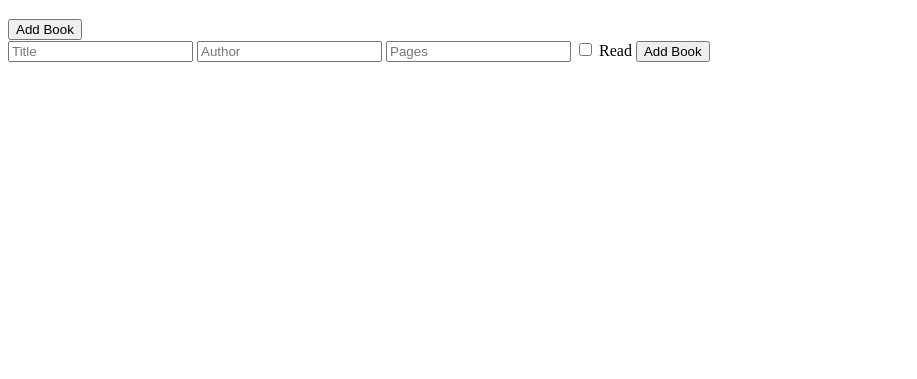
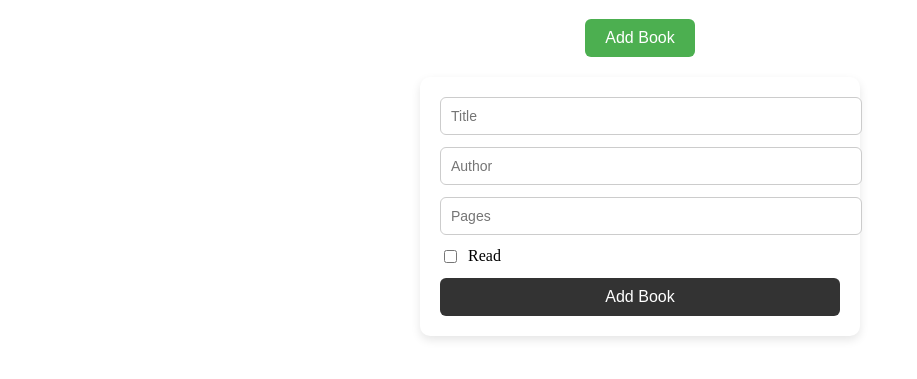
Before and after one commit to houssamelbadaoui/library, a plain HTML site: page index.html in a window 1280 px wide. Both pictures are taken after a click on the button "Add Book". Shown: the part 61-440 px from the top of the page, without its empty margins (0-917 px from the left). Drawn offline with Linux system fonts and the light colour scheme.

Commit message:
Add form style and Add Book btn style

```diff
--- a/index.html
+++ b/index.html
@@ -9,7 +9,7 @@
   <body>
     <h1>My Library</h1>
     <button id="newBookBtn">Add Book</button>
-    <form id="bookForm">
+    <form id="bookForm" class="hidden">
       <input type="text" id="title" placeholder="Title" required />
       <input type="text" id="author" placeholder="Author" required />
       <input type="text" id="pages" placeholder="Pages" required />
--- a/script.js
+++ b/script.js
@@ -46,7 +46,12 @@ function displayBooks() {
 }
 
 // form submission
+const newBookBtn = document.getElementById("newBookBtn");
 const form = document.getElementById("bookForm");
+
+newBookBtn.addEventListener("click", () => {
+  form.classList.toggle("hidden");
+});
 
 form.addEventListener("submit", function (e) {
   e.preventDefault();
--- a/style.css
+++ b/style.css
@@ -31,3 +31,65 @@
   background-color: #f44336;
   color: white;
 }
+
+/* Form styling */
+.hidden {
+  display: none;
+}
+form {
+  max-width: 400px;
+  margin: 20px auto;
+  padding: 20px;
+  border-radius: 10px;
+  background-color: #ffffff;
+  box-shadow: 0 4px 10px rgba(0, 0, 0, 0.1);
+}
+
+form input[type="text"],
+form input[type="number"] {
+  width: 100%;
+  padding: 10px;
+  margin-bottom: 12px;
+  border: 1px solid #ccc;
+  border-radius: 6px;
+  font-size: 14px;
+}
+
+form label {
+  display: flex;
+  align-items: center;
+  gap: 8px;
+  margin-bottom: 12px;
+}
+
+form button {
+  width: 100%;
+  padding: 10px;
+  border: none;
+  border-radius: 6px;
+  background-color: #333;
+  color: white;
+  font-size: 16px;
+  cursor: pointer;
+}
+
+form button:hover {
+  background-color: #555;
+}
+
+/* Add new book button */
+#newBookBtn {
+  display: block;
+  margin: 20px auto;
+  padding: 10px 20px;
+  font-size: 16px;
+  border: none;
+  border-radius: 6px;
+  background-color: #4caf50;
+  color: white;
+  cursor: pointer;
+}
+
+#newBookBtn:hover {
+  background-color: #45a049;
+}
```
